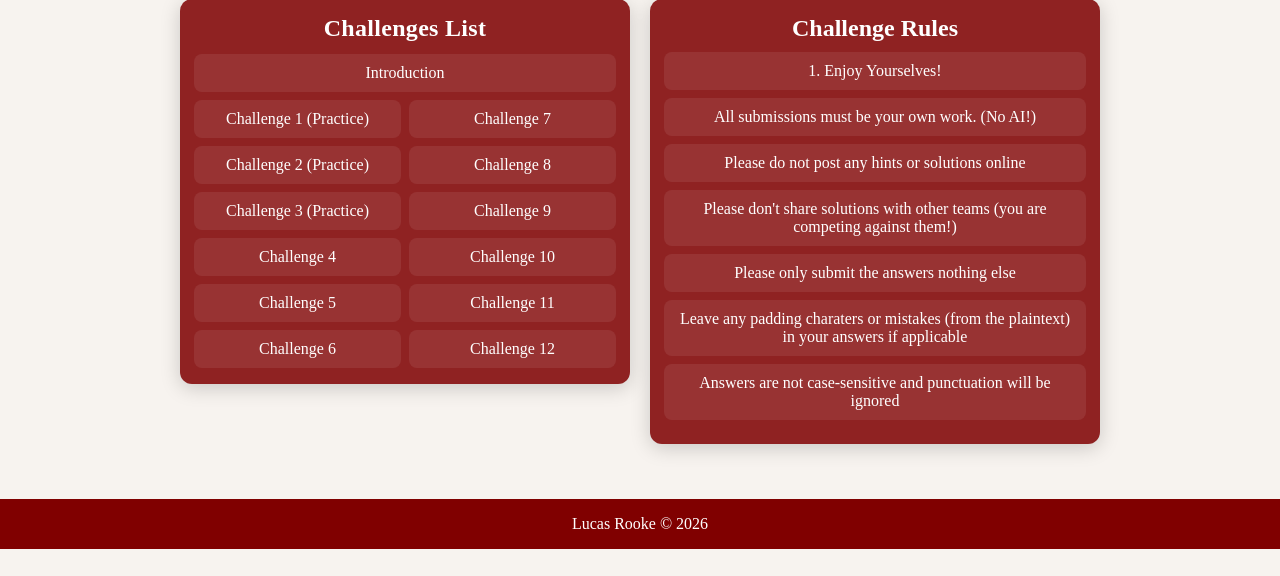
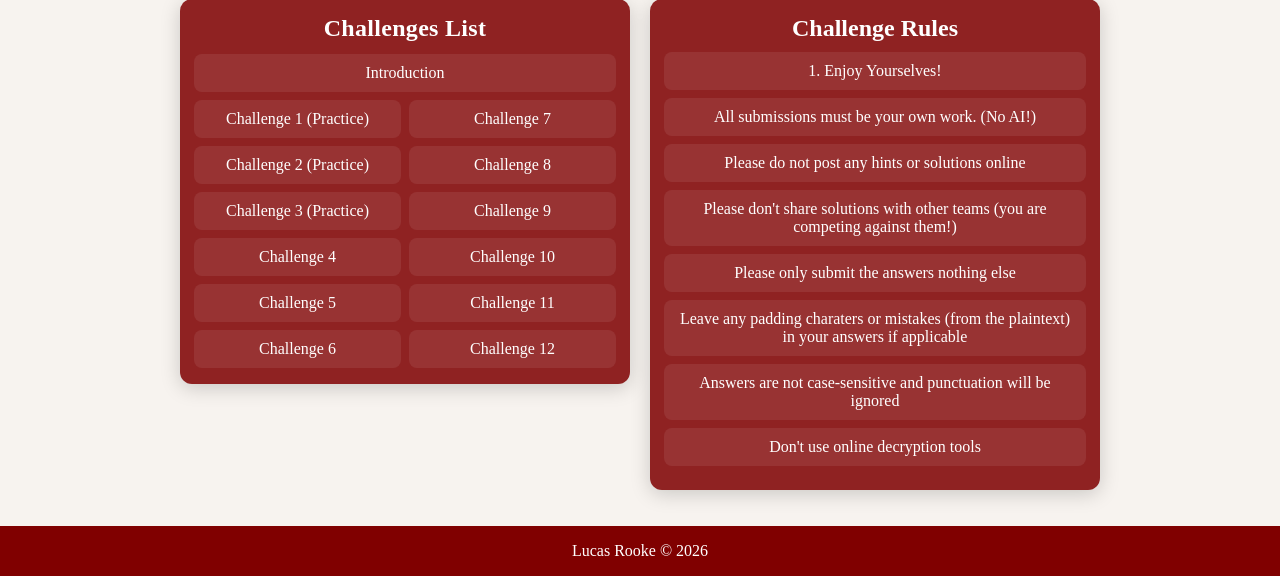
Before and after one commit to 29LHR/Cambs-Cipher, a Flask app: page /challenges in a window 1280 px wide. Shown: the part 251-827 px from the top of the page. Before the commit the page ends 800 px from the top, so only its background shows below. Run offline with Flask 3, Linux system fonts and the light colour scheme.

Commit message:
Added online decryption tools notice

```diff
--- a/templates/challenges.html
+++ b/templates/challenges.html
@@ -89,6 +89,7 @@
             <li>
               Answers are not case-sensitive and punctuation will be ignored
             </li>
+            <li>Don't use online decryption tools</li>
           </ul>
         </div>
       </div>
```
